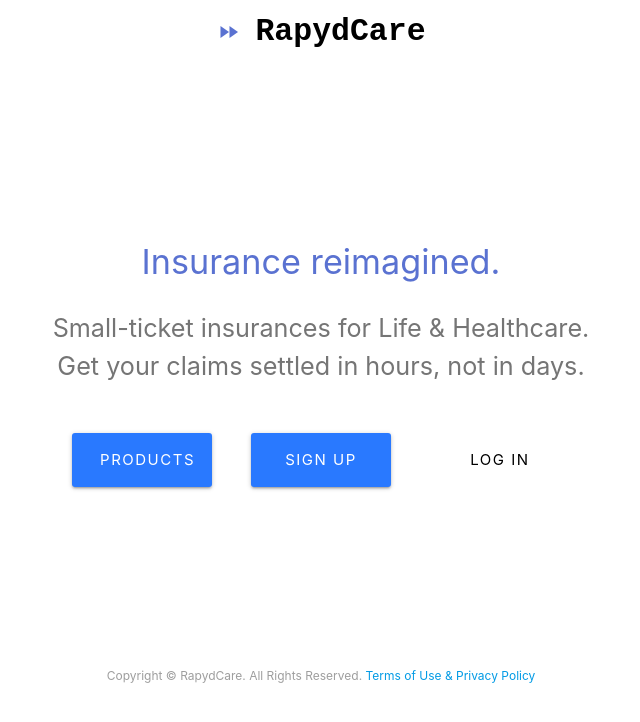
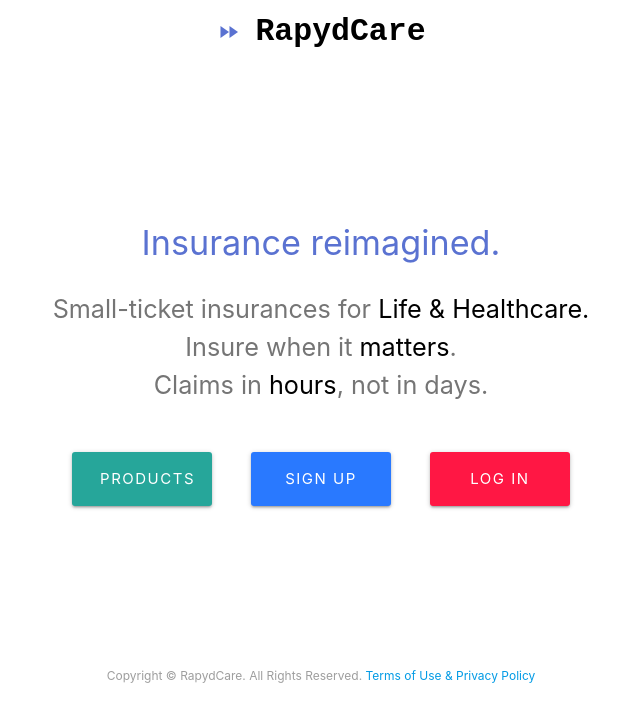
Before and after one commit to boopalanjayaraman/rapidcare, a React (Create React App) app in the folder src/client/: page / in a window 1280 px wide. Shown: the top 722 px of the page, without its empty margins (319-959 px from the left). Built offline with nearby package versions, Linux system fonts and the light colour scheme.

Commit message:
UI changes in the landing page

```diff
--- a/src/client/package.json
+++ b/src/client/package.json
@@ -32,6 +32,7 @@
     "test": "react-scripts test",
     "eject": "react-scripts eject"
   },
+  "proxy": "http://localhost:5000",
   "eslintConfig": {
     "extends": [
       "react-app",
--- a/src/client/src/layouts/Landing.js
+++ b/src/client/src/layouts/Landing.js
@@ -12,14 +12,17 @@ class Landing extends Component{
                 <span style={{ fontFamily: "monospace" }}></span>
                 </h4>
                 <p className="flow-text grey-text text-darken-1">
-                Small-ticket insurances for Life &amp; Healthcare.
-                <br/>Get your claims settled in hours, not in days.
+                    <ul>
+                        <li>Small-ticket insurances for <span className="black-text">Life &amp; Healthcare.</span></li>
+                        <li>Insure when it <span className="black-text">matters</span>.</li>
+                        <li>Claims in<span className="black-text"> hours</span>, not in days.</li>
+                    </ul>
                 </p>
                 <p className="flow-text grey-text text-darken-1">
 
                 </p>
                 <br />
-                <div className="col s4">
+                <div className="col s4 m4">
                 <Link
                     to="/browse"
                     style={{
@@ -27,12 +30,12 @@ class Landing extends Component{
                     borderRadius: "3px",
                     letterSpacing: "1.5px"
                     }}
-                    className="btn btn-large waves-effect waves-light hoverable blue accent-3"
+                    className="btn btn-large waves-effect waves-light hoverable violet accent-3"
                 >
                     Products
                 </Link>
                 </div>
-                <div className="col s4">
+                <div className="col s4 m4">
                 <Link
                     to="/register"
                     style={{
@@ -46,7 +49,7 @@ class Landing extends Component{
                 </Link>
 
                 </div>
-                <div className="col s4">
+                <div className="col s4 m4">
                 <Link
                     to="/login"
                     style={{
@@ -54,7 +57,8 @@ class Landing extends Component{
                     borderRadius: "3px",
                     letterSpacing: "1.5px"
                     }}
-                    className="btn btn-large btn-flat waves-effect white black-text"
+                    //className="btn btn-large btn-flat waves-effect white black-text"
+                    className="btn btn-large waves-effect waves-light hoverable red accent-3"
                 >
                     Log In
                 </Link>
```
